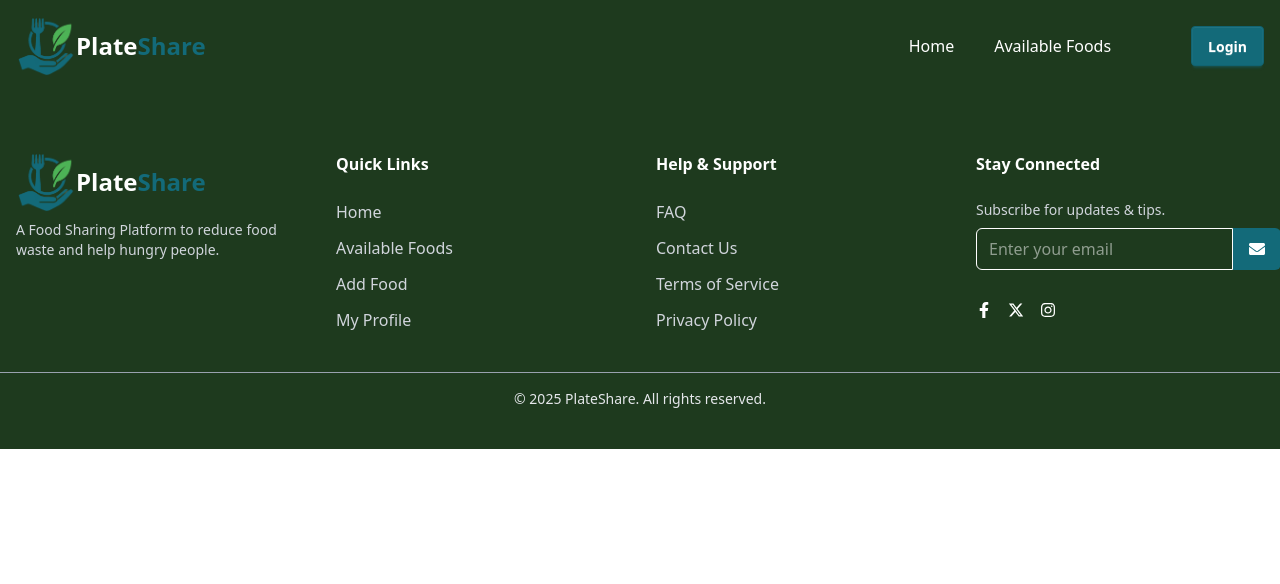
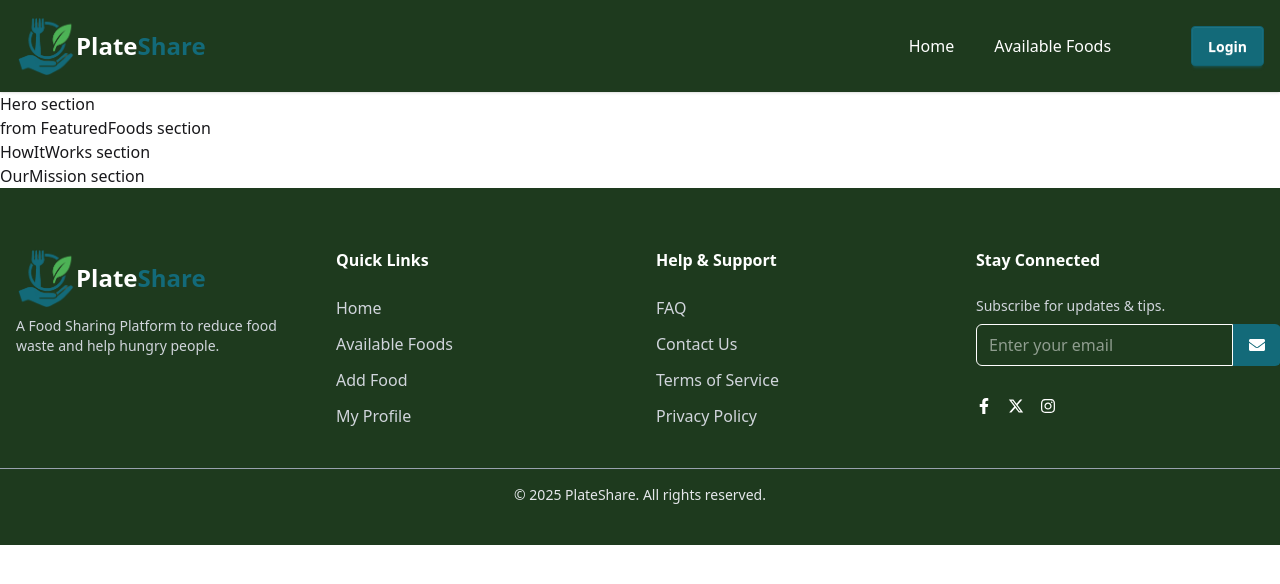
Before and after one commit to RayhanRK/plate-share-client, a React (Vite) app: page / in a window 1280 px wide. Shown: the top 584 px of the page. Built offline with nearby package versions, Linux system fonts and the light colour scheme.

Commit message:
home page structure Added

```diff
--- a/src/Routes/PrivateRoute.jsx
+++ b/src/Routes/PrivateRoute.jsx
@@ -1,23 +1,16 @@
-import React, { useContext } from 'react';
-import AuthContext from "../contexts/AuthContext";
-import { Navigate, useLocation } from 'react-router';
-import Loading from '../components/Loading/Loading';
-
+import { Navigate, useLocation } from "react-router";
+import useAuth from "../hooks/useAuth";
 
 const PrivateRoute = ({ children }) => {
-    const { user, loading } =useContext(AuthContext);
-    const location = useLocation();
+  const { user, loading } = useAuth();
+  const location = useLocation();
 
-    if (loading){
-        return <Loading />
-    }
-    if (user && user?.email) {
-        return children;
-    }
+  if (loading) return <span>Loading...</span>;
 
-    return <Navigate state={location.pathname} to="/login" />
-
-
+  if (!user) {
+    return <Navigate to="/auth/login" state={location?.pathname} replace />;
+  }
+  return children;
 };
 
 export default PrivateRoute;
--- a/src/components/HomePage/FeaturedFoods.jsx
+++ b/src/components/HomePage/FeaturedFoods.jsx
@@ -3,7 +3,7 @@ import React from 'react';
 const FeaturedFoods = () => {
     return (
         <div>
-            FeaturedFoods
+          from  FeaturedFoods section
         </div>
     );
 };
--- a/src/components/HomePage/HowItWorks.jsx
+++ b/src/components/HomePage/HowItWorks.jsx
@@ -3,7 +3,7 @@ import React from 'react';
 const HowItWorks = () => {
     return (
         <div>
-
+            HowItWorks section
         </div>
     );
 };
--- a/src/components/HomePage/OurMission.jsx
+++ b/src/components/HomePage/OurMission.jsx
@@ -3,7 +3,7 @@ import React from 'react';
 const OurMission = () => {
     return (
         <div>
-
+            OurMission section
         </div>
     );
 };
--- a/src/pages/Home.jsx
+++ b/src/pages/Home.jsx
@@ -1,8 +1,16 @@
 import React from 'react';
+import FeaturedFoods from '../components/HomePage/FeaturedFoods';
+import HowItWorks from '../components/HomePage/HowItWorks';
+import OurMission from '../components/HomePage/OurMission';
+import Hero from '../components/HomePage/Hero';
 
 const Home = () => {
     return (
         <div>
+            <Hero/>
+            <FeaturedFoods />
+            <HowItWorks />
+            <OurMission />
 
         </div>
     );
```
